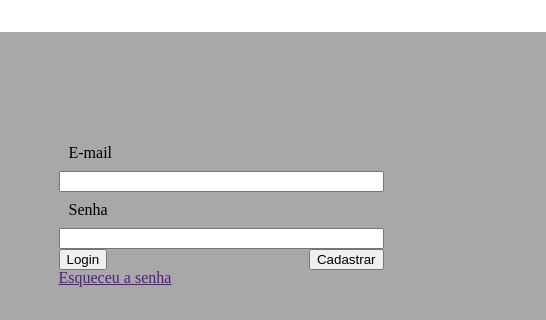
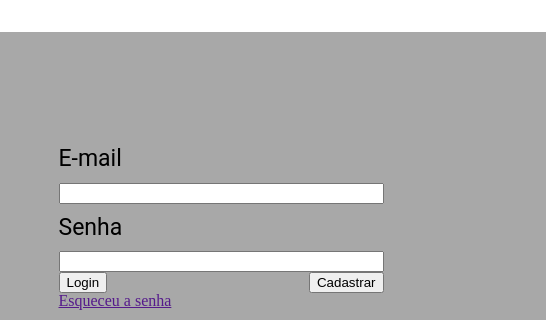
Before and after one commit to GustavoDantasSantos/Lembrese, a plain HTML site: page index.html in a window 1280 px wide. Shown: the part 174-494 px from the top of the page, 734-1280 px from the left. Drawn offline with Linux system fonts and the light colour scheme.

Commit message:
Baixado estilo de fontes para site

```diff
--- a/index.css
+++ b/index.css
@@ -29,9 +29,17 @@
     margin: auto;
 }
 .form_basico > label {
-    padding: 10px;
+    margin-top: 10px;
+    margin-bottom: 10px;
+    font-family: 'Roboto';
+    font-style: normal;
+    font-weight: 400;
+    font-size: 23px;
+    line-height: 120%;
+
 }
 .form_basico > input {
+
 
 }
 .estilo_botao {
```
Also changed, not shown: index.html (+1 -0 lines).
